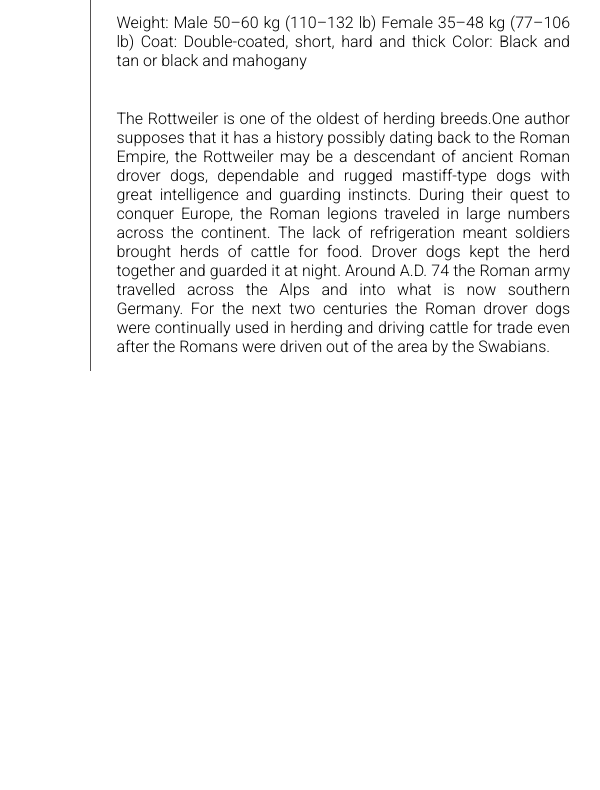
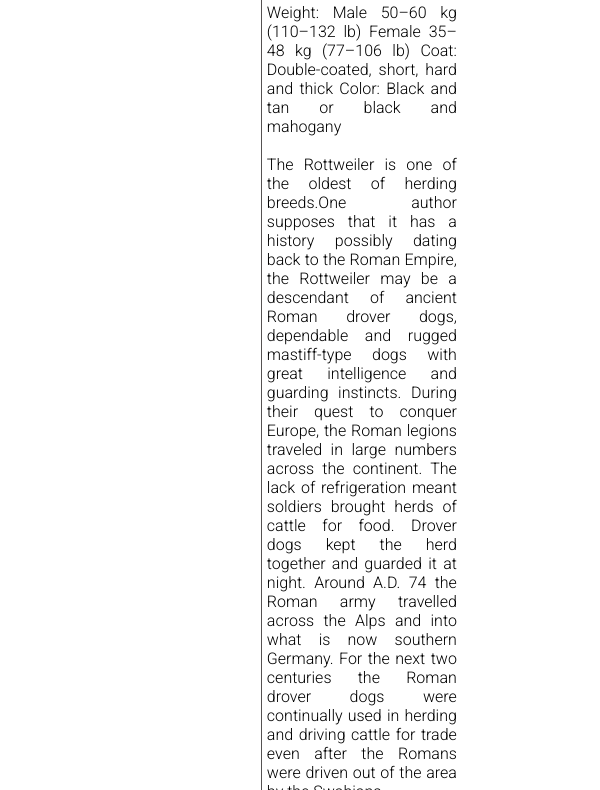
Before and after one commit to ionutMan07/Exercise_Blog_01, a plain HTML site: page index.html in a window 600 px wide. Shown: the part 228-1018 px from the top of the page. Before the commit the page ends 800 px from the top, so only its background shows below. Drawn offline with Linux system fonts and the light colour scheme.

Commit message:
Update style.css

```diff
--- a/style.css
+++ b/style.css
@@ -9,7 +9,7 @@
 }
 
 body{
-    margin:50px 50px;
+    margin:auto;
     display: flex;
 }
 img{
@@ -38,8 +38,12 @@ img{
     margin-right: auto;
 }
 p{
-    padding-right: 50%;
+    padding-right: 10px;
 }
 @media screen and (max-width: 600px) {
-body, .leftnav, p, .rightnav {margin:5px; padding: 5px; width:auto;}
-}
+    body {margin: 5px; padding:5px;}
+  }
+  @media screen and (min-width: 600px) {
+    body {
+      padding: 0px 150px 0 150px;
+      margin:20px 20px 0px 20px;}
```
